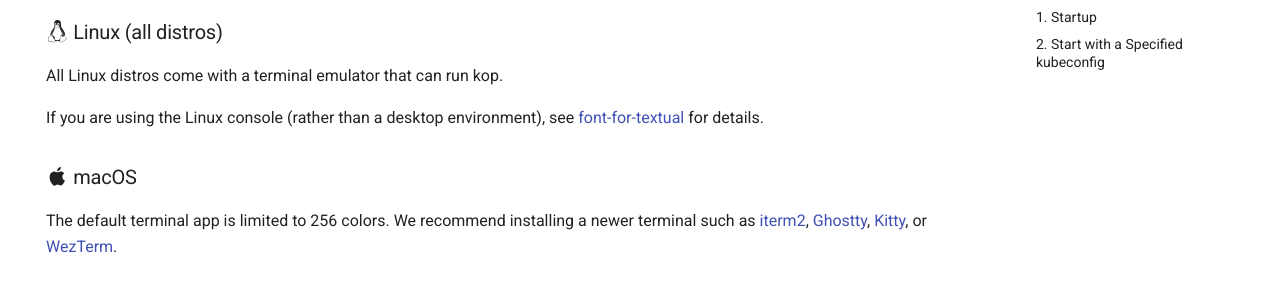
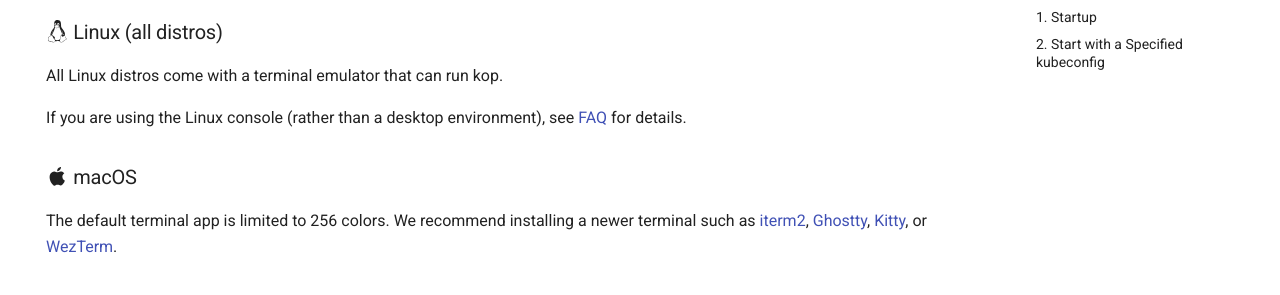
Before and after one commit to vegaoqiang/kop, an MkDocs documentation site: the page built from docs/getting_started.md, in a window 1280 px wide and 900 px high. Shown: the part 403-698 px from the top of the window. Built offline with MkDocs 1.6.1 and Material for MkDocs 9.7.7, drawn with Linux system fonts in a browser that asks for light colours; comment, search, counter and statistics services are not loaded.

Commit message:
docs: update Questions about using kop in the Linux console

```diff
--- a/docs/getting_started.md
+++ b/docs/getting_started.md
@@ -14,7 +14,7 @@
 
 All Linux distros come with a terminal emulator that can run kop.
 
-If you are using the Linux console (rather than a desktop environment), see [font-for-textual](https://github.com/jsatchell/font-for-textual) for details.
+If you are using the Linux console (rather than a desktop environment), see [FAQ](faq.md#abnormal-display-on-linux-console) for details.
 
 ### :material-apple: macOS
 
```
